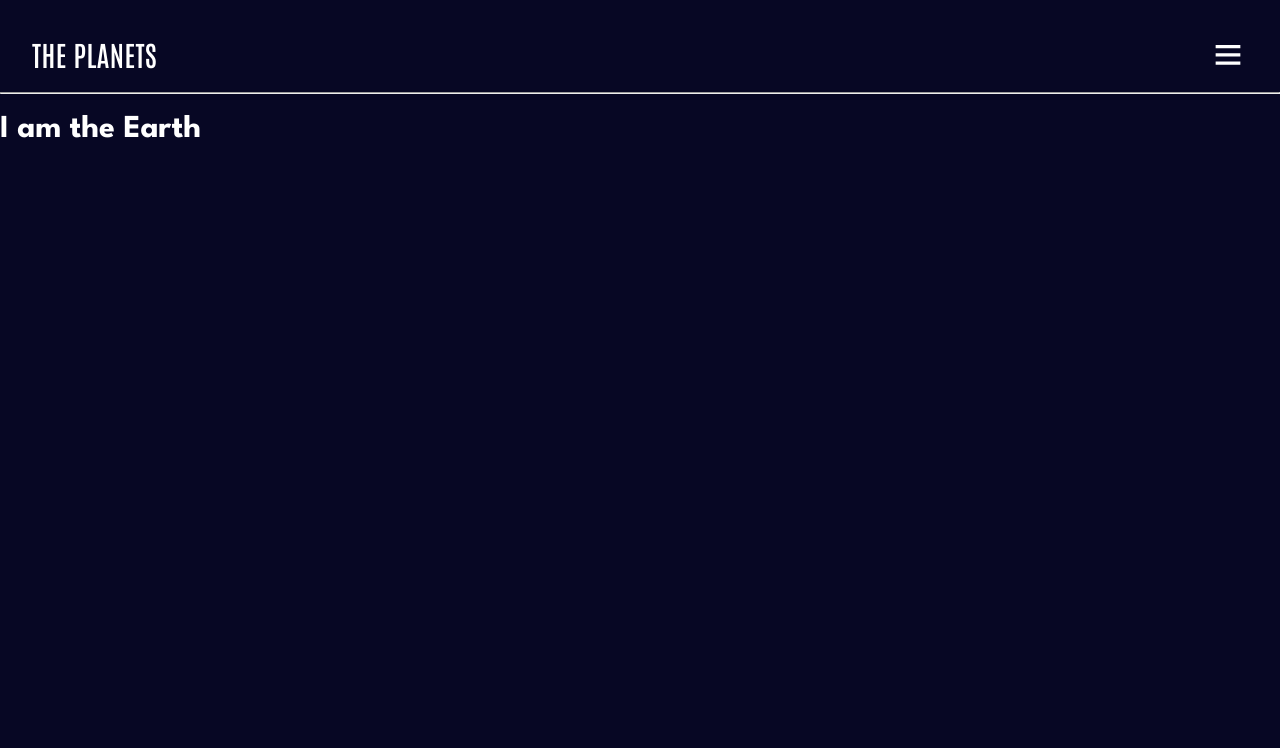
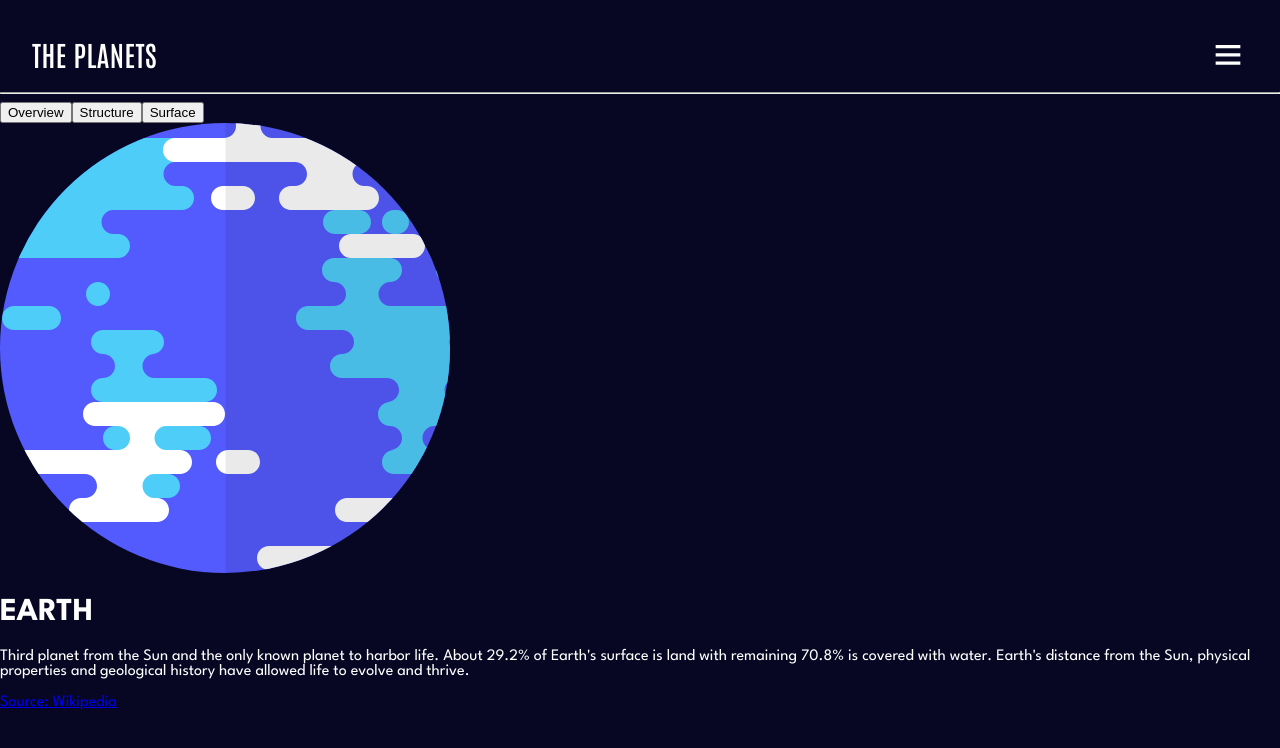
Before and after one commit to agnesnora/planets-fact-site, a React (Vite) app: page /planet/Earth in a window 1280 px wide. Shown: the top 748 px of the page. Built offline with nearby package versions, Linux system fonts and the light colour scheme.

Commit message:
conditional rendering of images

```diff
--- a/data.tsx
+++ b/data.tsx
@@ -47,9 +47,9 @@ const planets: PlanetData[] = [
     radius: "2,439.7 KM",
     temperature: "430°c",
     images: {
-      planet: "./assets/planet-mercury.svg",
-      internal: "./assets/planet-mercury-internal.svg",
-      geology: "./assets/geology-mercury.png",
+      planet: "/planet-mercury.svg",
+      internal: "/planet-mercury-internal.svg",
+      geology: "/geology-mercury.png",
     },
   },
   {
@@ -74,9 +74,9 @@ const planets: PlanetData[] = [
     radius: "6,051.8 KM",
     temperature: "471°c",
     images: {
-      planet: "./assets/planet-venus.svg",
-      internal: "./assets/planet-venus-internal.svg",
-      geology: "./assets/geology-venus.png",
+      planet: "/planet-venus.svg",
+      internal: "/planet-venus-internal.svg",
+      geology: "/geology-venus.png",
     },
   },
   {
@@ -101,9 +101,9 @@ const planets: PlanetData[] = [
     radius: "6,371 KM",
     temperature: "16°c",
     images: {
-      planet: "./assets/planet-earth.svg",
-      internal: "./assets/planet-earth-internal.svg",
-      geology: "./assets/geology-earth.png",
+      planet: "/planet-earth.svg",
+      internal: "/planet-earth-internal.svg",
+      geology: "/geology-earth.png",
     },
   },
   {
@@ -128,9 +128,9 @@ const planets: PlanetData[] = [
     radius: "3,389.5 KM",
     temperature: "-28°c",
     images: {
-      planet: "./assets/planet-mars.svg",
-      internal: "./assets/planet-mars-internal.svg",
-      geology: "./assets/geology-mars.png",
+      planet: "/planet-mars.svg",
+      internal: "/planet-mars-internal.svg",
+      geology: "/geology-mars.png",
     },
   },
   {
@@ -156,9 +156,9 @@ const planets: PlanetData[] = [
     radius: "69,911 KM",
     temperature: "-108°c",
     images: {
-      planet: "./assets/planet-jupiter.svg",
-      internal: "./assets/planet-jupiter-internal.svg",
-      geology: "./assets/geology-jupiter.png",
+      planet: "/planet-jupiter.svg",
+      internal: "/planet-jupiter-internal.svg",
+      geology: "/geology-jupiter.png",
     },
   },
   {
@@ -183,9 +183,9 @@ const planets: PlanetData[] = [
     radius: "58,232 KM",
     temperature: "-138°c",
     images: {
-      planet: "./assets/planet-saturn.svg",
-      internal: "./assets/planet-saturn-internal.svg",
-      geology: "./assets/geology-saturn.png",
+      planet: "/planet-saturn.svg",
+      internal: "/planet-saturn-internal.svg",
+      geology: "/geology-saturn.png",
     },
   },
   {
@@ -210,9 +210,9 @@ const planets: PlanetData[] = [
     radius: "25,362 KM",
     temperature: "-195°c",
     images: {
-      planet: "./assets/planet-uranus.svg",
-      internal: "./assets/planet-uranus-internal.svg",
-      geology: "./assets/geology-uranus.png",
+      planet: "/planet-uranus.svg",
+      internal: "/planet-uranus-internal.svg",
+      geology: "/geology-uranus.png",
     },
   },
   {
@@ -237,9 +237,9 @@ const planets: PlanetData[] = [
     radius: "24,622 KM",
     temperature: "-201°c",
     images: {
-      planet: "./assets/planet-neptune.svg",
-      internal: "./assets/planet-neptune-internal.svg",
-      geology: "./assets/geology-neptune.png",
+      planet: "/planet-neptune.svg",
+      internal: "/planet-neptune-internal.svg",
+      geology: "/geology-neptune.png",
     },
   },
 ];
--- a/src/Components/Planets/PlanetsDetailPage.tsx
+++ b/src/Components/Planets/PlanetsDetailPage.tsx
@@ -1,7 +1,8 @@
-import { useParams } from "react-router-dom";
-import { FC, useContext } from "react";
+import { useParams, Link } from "react-router-dom";
+import { FC, useContext, useState } from "react";
 import { AppContext } from "../../App";
 import { PlanetData } from "../../../data";
+import { Button } from "../Button/Button";
 
 interface RouteParams {
   name: string;
@@ -13,15 +14,25 @@ const isRouteParams = (params: any): params is RouteParams => {
 
 export const PlanetsDetailPage: FC = () => {
   const context = useContext(AppContext);
-  if (!context) {
-    console.error("Context is not available");
-    return null;
-  }
 
   const params = useParams();
+  const [view, setView] = useState<string>("planet");
+  const handleOverviewClick = () => {
+    setView("planet");
+  };
+  const handleStructureClick = () => {
+    setView("internal");
+  };
+  const handleSurfaceClick = () => {
+    setView("geology");
+  };
 
   if (!isRouteParams(params)) {
     console.error("Invalid params:", params);
+    return null;
+  }
+  if (!context) {
+    console.error("Context is not available");
     return null;
   }
 
@@ -36,5 +47,26 @@ export const PlanetsDetailPage: FC = () => {
     return null;
   }
   console.log(planet);
-  return <h1>I am the {planet.name}</h1>;
+  const planetImage: string =
+    view === "planet"
+      ? planet.images.planet
+      : view === "geology"
+      ? planet.images.geology
+      : planet.images.internal;
+
+  return (
+    <div>
+      <div>
+        <Button onClick={handleOverviewClick}>Overview</Button>
+        <Button onClick={handleStructureClick}>Structure</Button>
+        <Button onClick={handleSurfaceClick}>Surface</Button>
+      </div>
+      <img src={planetImage} />
+      <div className="planet--intro">
+        <h1>{planet.name.toUpperCase()}</h1>
+        <p>{planet.overview.content}</p>
+        <Link to={planet.overview.source}>Source: Wikipedia</Link>
+      </div>
+    </div>
+  );
 };
```
